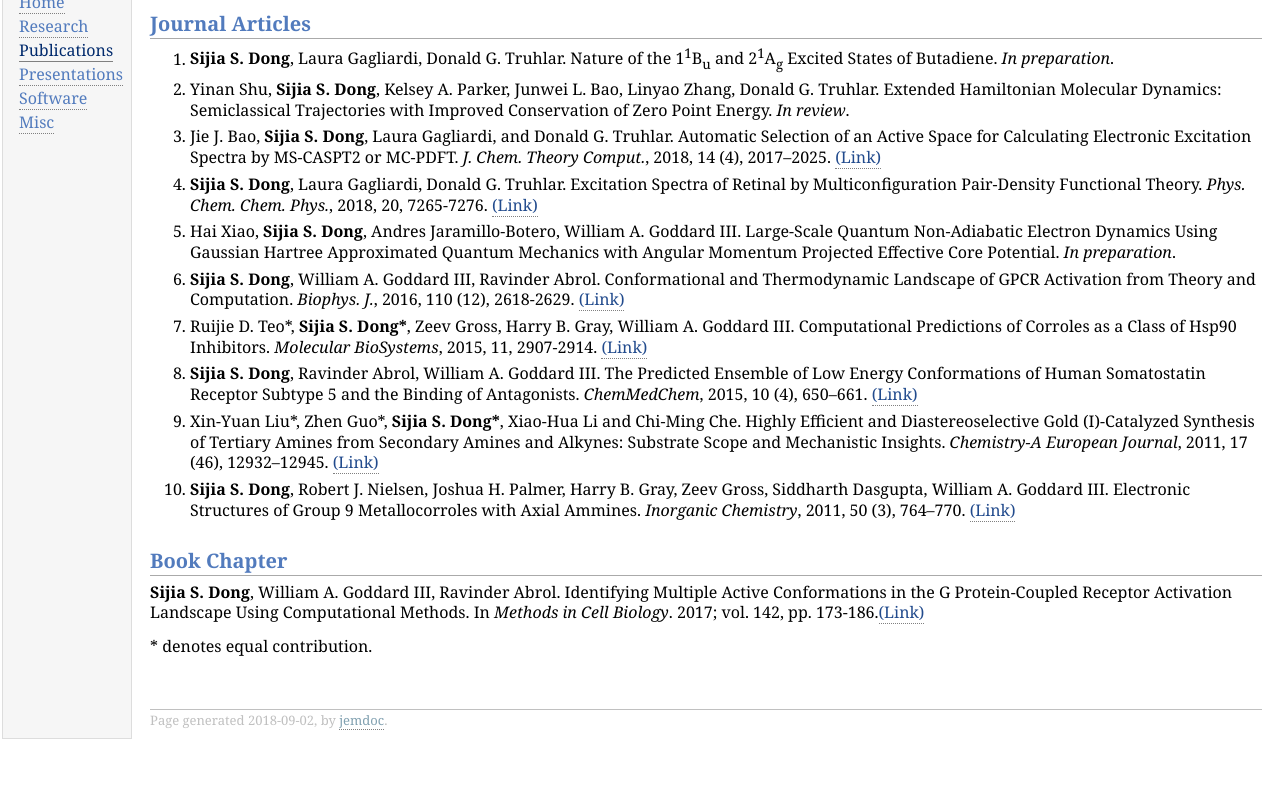
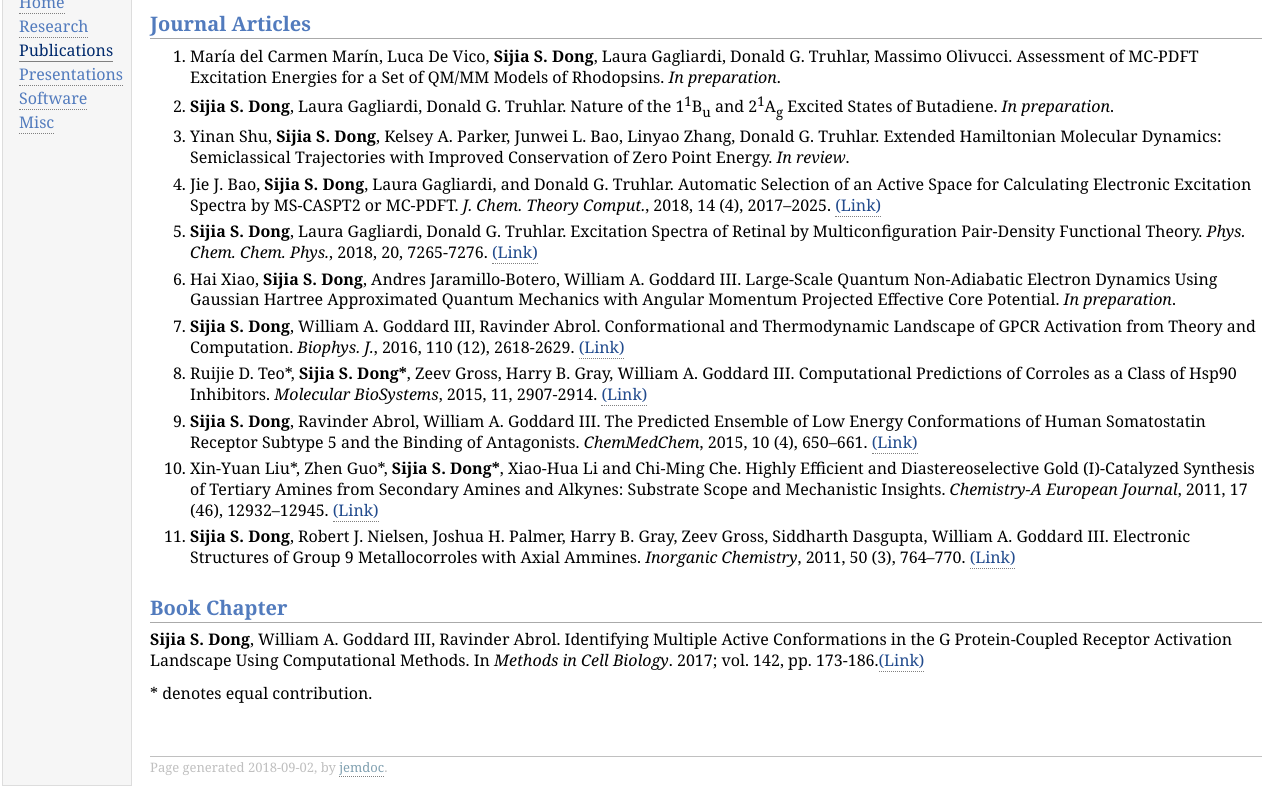
Before and after one commit to sijia-s-dong/sijia-s-dong.github.io, a plain HTML site: page publications.html in a window 1280 px wide. Shown: the part 62-858 px from the top of the page. Before the commit the page ends 811 px from the top, so only its background shows below. Drawn offline with Linux system fonts and the light colour scheme.

Commit message:
minor fix

```diff
--- a/publications.html
+++ b/publications.html
@@ -25,6 +25,8 @@
 </div>
 <h2>Journal Articles</h2>
 <ol>
+<li><p>María del Carmen Marín, Luca De Vico, <b>Sijia S. Dong</b>, Laura Gagliardi, Donald G. Truhlar, Massimo Olivucci. Assessment of MC-PDFT Excitation Energies for a Set of QM/MM Models of Rhodopsins. <i>In preparation</i>.</p>
+</li>
 <li><p><b>Sijia S. Dong</b>, Laura Gagliardi, Donald G. Truhlar. Nature of the 1<sup>1</sup>B<sub>u</sub> and 2<sup>1</sup>A<sub>g</sub> Excited States of Butadiene. <i>In preparation</i>.</p>
 </li>
 <li><p>Yinan Shu, <b>Sijia S. Dong</b>, Kelsey A. Parker, Junwei L. Bao, Linyao Zhang, Donald G. Truhlar. Extended Hamiltonian Molecular Dynamics: Semiclassical Trajectories with Improved Conservation of Zero Point Energy. <i>In review</i>.</p>
```
